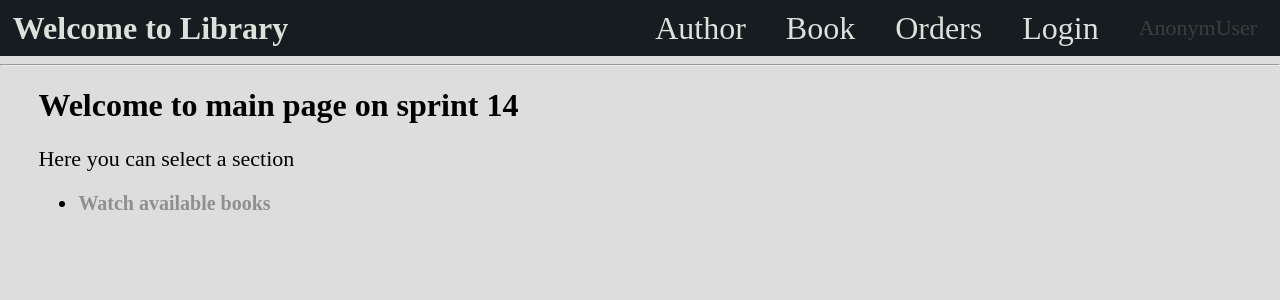
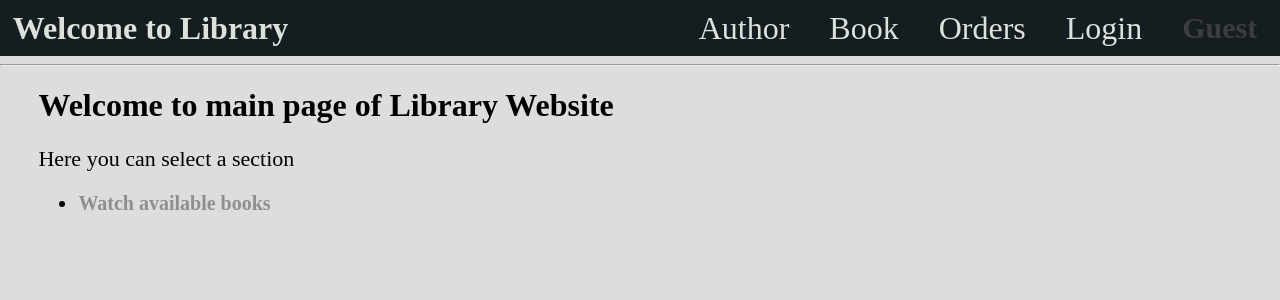
Before and after one commit to mamontoboi/Library_Website, a Django app: page / in a window 1280 px wide. Shown: the top 300 px of the page. Run offline with Django 4.2, Linux system fonts and the light colour scheme.

Commit message:
Changes in styles were made to register page and main navbar

```diff
--- a/library/authentication/forms.py
+++ b/library/authentication/forms.py
@@ -33,11 +33,11 @@ class CustomUserModelFormRegister(forms.ModelForm):
         required=True,
         # help_text="Enter the same password as before, for verification.",
     )
+
     class Meta:
         model = CustomUser
         fields = ['email', 'first_name', 'middle_name', 'last_name', 'role']
         # field_classes = {"email": UsernameField}
-
 
         labels = {
             'email': 'Email!',
@@ -80,14 +80,13 @@ class UpdateUserModelForm(forms.ModelForm):
     password2 = forms.CharField(widget=forms.PasswordInput, max_length=30,
                                 label='Confirm password')
 
-
-
     class Meta:
         model = CustomUser
         exclude = ['last_login', 'user_permissions', 'groups']
         # labels = {
         #     'password2': 'Confirm password'
         # }
+
     def clean_email(self):
         email = self.cleaned_data.get('email')
 
@@ -105,7 +104,6 @@ class UpdateUserModelForm(forms.ModelForm):
         return confirm_password
 
     field_order = ['email', 'password', 'password2']
-
 
 
 class ChangePasswordModelForm(PasswordChangeForm):
--- a/library/authentication/static/global/css/styles.css
+++ b/library/authentication/static/global/css/styles.css
@@ -59,7 +59,7 @@ body {
 
 .menu-list-item:last-child {
     margin-right: 10px;
-    font-size: 22px;
+    font-size: 30px;
     /*font-weight: bold;*/
     color: #3d3d3f;
 }
@@ -172,8 +172,7 @@ label{
 .userListItem{
     position: relative;
     cursor: pointer;
-
-
+    font-weight: bold;
 }
 .userListItem:hover{
     transform: none;
--- a/library/authentication/static/register/css/style.css
+++ b/library/authentication/static/register/css/style.css
@@ -123,7 +123,7 @@ button{
 .social div{
     background: red;
     width: 150px;
-    border-radius: 3px;
+    border-radius: 5px;
     padding: 5px 10px 10px 5px;
     background-color: rgba(255,255,255,0.27);
     color: #eaf0fb;
--- a/library/authentication/templates/authentication/login.html
+++ b/library/authentication/templates/authentication/login.html
@@ -15,9 +15,7 @@ Login
     <br><br>
     <p style="text-align: center">OR</p>
     <div class="social">
-
       <a class="register" href="{% url 'authentication:register' %}"><div class="register">Register</div></a>
-
     </div>
   </form>
 
--- a/library/authentication/templates/base.html
+++ b/library/authentication/templates/base.html
@@ -49,7 +49,7 @@
         </li>
       {% endif %}
       <li class="menu-list-item userListItem">
-        {{ request.user.email|default:'AnonymUser' }}
+        {{ request.user.email|default:'Guest' }}
         <div class="settingItems">
           {% if request.user.is_authenticated %}
           <div><a href="{% url 'authentication:change_password' request.user.id %}">Change password</a></div>
--- a/library/authentication/templates/main/main.html
+++ b/library/authentication/templates/main/main.html
@@ -1,14 +1,12 @@
 {% extends 'base.html' %}
-{% block styles %}
-  {#  {% load static %}#}
-{% endblock %}
+
 {% block title %}
   Main page
 {% endblock %}
 
 
 {% block content %}
-  <h1>Welcome to main page on sprint 14</h1>
+  <h1>Welcome to main page of Library Website</h1>
   <p><div style="font-size: 22px">Here you can select a section</div></p>
   <ul class="ulMain">
     <li><a href="{% url 'book:books' %}">Watch available books</a></li>
```
Also changed, not shown: library/authentication/static/login/css/style.css (+5 -2 lines), library/authentication/views.py (+4 -3 lines).
